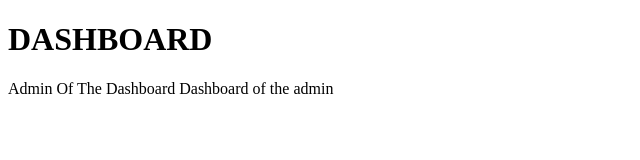
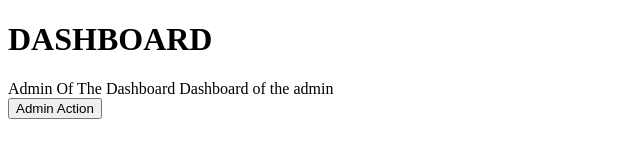
Before and after one commit to rayguang6/hello-team, a plain HTML site: page admin.html in a window 1280 px wide. Shown: the whole page, without its empty margins (0-640 px from the left). Drawn offline with Linux system fonts and the light colour scheme.

Commit message:
added container in admin page

```diff
--- a/admin.html
+++ b/admin.html
@@ -10,5 +10,11 @@
    <h1>DASHBOARD</h1>
     Admin Of The Dashboard
     Dashboard of the admin
+
+    <div class="container">
+        <nav class="navbar">
+            <Button>Admin Action</Button>
+        </nav>
+    </div>
 </body>
 </html>
```
